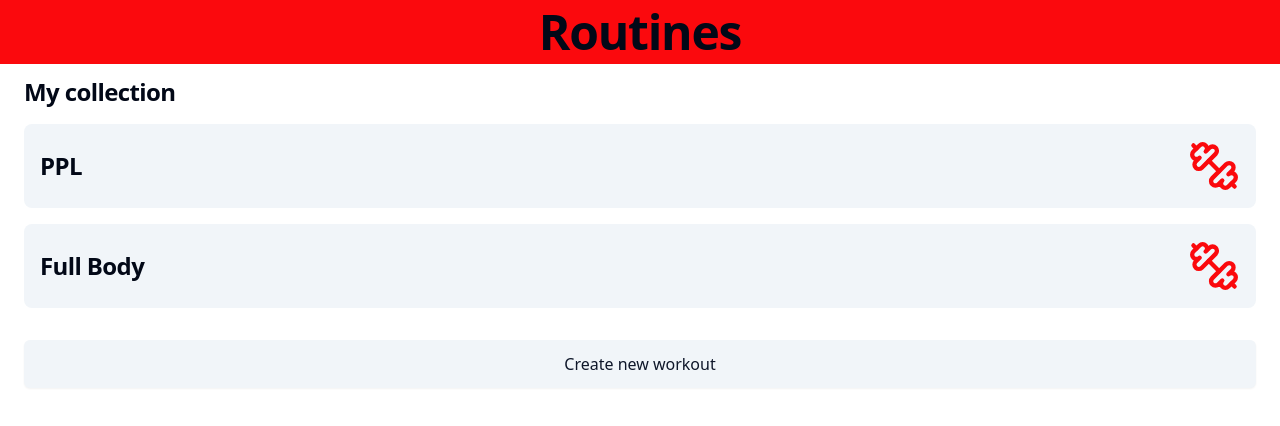
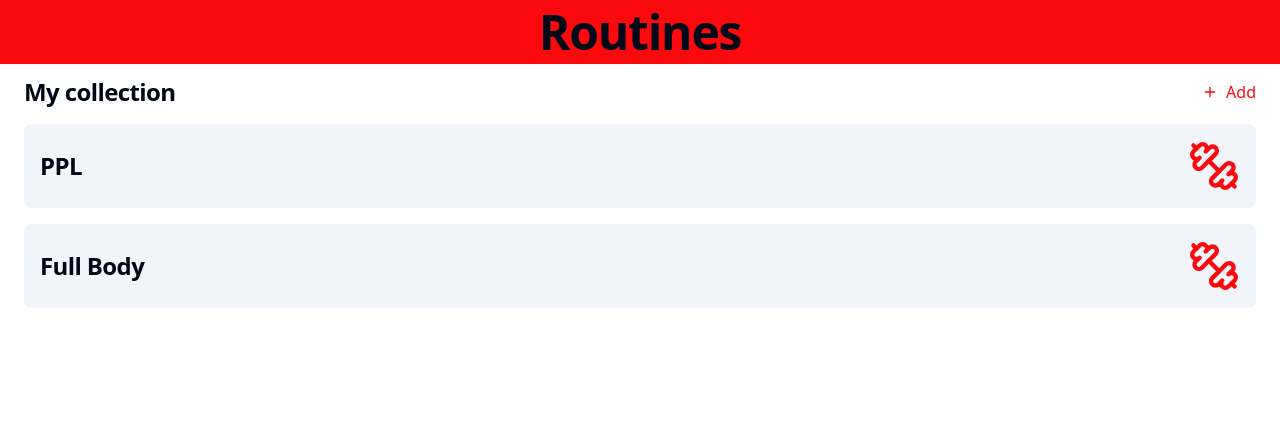
Before and after one commit to ivomiyashiro/gymtrack, a React (Vite) app in the folder apps/web/: page /routines in a window 1280 px wide. Shown: the top 426 px of the page. Built offline with nearby package versions, Linux system fonts and the light colour scheme.

Commit message:
fix: change ui in routines page

```diff
--- a/apps/web/src/components/cards/routine-card.tsx
+++ b/apps/web/src/components/cards/routine-card.tsx
@@ -5,14 +5,18 @@ import { Routine } from "@/types";
 
 import { Card, TypographyH3 } from "@/components";
 
-export const RoutineCard = ({ routine }: { routine: Routine }) => {
+export const RoutineCard = ({
+  routine,
+  onEdit,
+  onDelete,
+}: {
+  routine: Routine;
+  onDelete: (routineId: number) => void;
+  onEdit: (routine: Routine) => void;
+}) => {
   const navigate = useNavigate();
 
   const handleClick = () => navigate(`/routines/${routine.routineId}/workouts`);
-
-  const handleEdit = () => navigate(`/routines/${routine.routineId}/edit`);
-
-  const handleDelete = () => alert("Delete");
 
   return (
     <Card
@@ -20,8 +24,8 @@ export const RoutineCard = ({ routine }: { routine: Routine }) => {
       allowDeleting={true}
       allowEditing={true}
       onClick={handleClick}
-      onEdit={handleEdit}
-      onDelete={handleDelete}
+      onDelete={() => onDelete(routine.routineId)}
+      onEdit={() => onEdit(routine)}
     >
       <TypographyH3>{routine.name}</TypographyH3>
       <DumbbellIcon className="text-primary" size={52} />
--- a/apps/web/src/router/index.tsx
+++ b/apps/web/src/router/index.tsx
@@ -1,24 +1,18 @@
 import { Route, Routes } from "react-router";
-
-import RoutinesPage from "@/router/routines/page";
-import NewRoutine from "@/router/routines/new/page";
-import EditRoutine from "@/router/routines/[routineId]/edit/page";
 
 import WorkoutsPage from "@/router/routines/[routineId]/workouts/page";
 import NewWorkout from "@/router/routines/[routineId]/workouts/new/page";
 import EditWorkout from "@/router/routines/[routineId]/workouts/[workoutId]/edit/page";
 import WorkoutPage from "@/router/routines/[routineId]/workouts/[workoutId]/page";
 
-import { ExcercisePage } from "@/router/pages";
+import { ExcercisePage, RoutinesPage } from "@/router/pages";
 
 const Router = () => {
   return (
     <Routes>
       <Route path="routines">
         <Route index element={<RoutinesPage />} />
-        <Route path="new" element={<NewRoutine />} />
         <Route path=":routineId">
-          <Route path="edit" element={<EditRoutine />} />
           <Route path="workouts">
             <Route index element={<WorkoutsPage />} />
             <Route path="new" element={<NewWorkout />} />
--- a/apps/web/src/router/pages/index.ts
+++ b/apps/web/src/router/pages/index.ts
@@ -1 +1,2 @@
 export { default as ExcercisePage } from "./excercise/page";
+export { default as RoutinesPage } from "./routines/page";
--- /dev/null
+++ b/apps/web/src/router/pages/routines/page.tsx
@@ -0,0 +1,46 @@
+import { useRef, useState } from "react";
+
+import { Routine } from "@/types";
+
+import { PageLayout } from "@/layouts";
+import { RoutineCard, TypographyH3 } from "@/components";
+import { RoutineDrawer } from "./routine-drawer";
+
+import data from "@/data/routines.json";
+
+const RoutinesPage = () => {
+  const { routines } = data;
+  const openDrawerButtonRef = useRef<HTMLButtonElement>(null);
+  const [selectedRoutine, setSelectedRoutine] = useState<Routine>();
+
+  const handleDeleteRoutine = (routineId: number) =>
+    alert(`Delete ${routineId}`);
+
+  const handleEditRoutine = (routine: Routine) => {
+    setSelectedRoutine(routine);
+    openDrawerButtonRef.current?.click();
+  };
+
+  return (
+    <PageLayout title="Routines" showPrevButton={false}>
+      <div className="flex justify-between">
+        <TypographyH3>My collection</TypographyH3>
+        <RoutineDrawer ref={openDrawerButtonRef} routine={selectedRoutine} />
+      </div>
+      <div className="my-4 flex flex-col gap-8">
+        <div className="flex flex-col gap-4">
+          {routines.map((routine) => (
+            <RoutineCard
+              key={routine.routineId}
+              routine={routine as unknown as Routine}
+              onEdit={handleEditRoutine}
+              onDelete={handleDeleteRoutine}
+            />
+          ))}
+        </div>
+      </div>
+    </PageLayout>
+  );
+};
+
+export default RoutinesPage;
--- /dev/null
+++ b/apps/web/src/router/pages/routines/routine-drawer.tsx
@@ -0,0 +1,60 @@
+import { forwardRef } from "react";
+import { PlusIcon } from "lucide-react";
+
+import { Routine } from "@/types";
+import {
+  Button,
+  Drawer,
+  DrawerClose,
+  DrawerContent,
+  DrawerDescription,
+  DrawerFooter,
+  DrawerHeader,
+  DrawerTitle,
+  DrawerTrigger,
+  Input,
+  Label,
+  Textarea,
+} from "@/components";
+
+export const RoutineDrawer = forwardRef<
+  HTMLButtonElement,
+  { routine?: Routine }
+>(({ routine }, ref) => {
+  return (
+    <Drawer>
+      <DrawerTrigger ref={ref} className="flex items-center gap-2 text-primary">
+        <PlusIcon className="size-4" />
+        Add
+      </DrawerTrigger>
+      <DrawerContent>
+        <DrawerHeader>
+          <DrawerTitle className="text-muted-foreground">
+            {routine ? "Edit routine" : "Create routine"}
+          </DrawerTitle>
+          <DrawerDescription></DrawerDescription>
+          <div className="mt-6 flex flex-col gap-4 text-left">
+            <div className="flex flex-col gap-2">
+              <Label>Name</Label>
+              <Input
+                type="text"
+                defaultValue={routine?.name}
+                placeholder="Ex: Hypertrophy workout"
+              />
+            </div>
+            <div className="flex flex-col gap-2">
+              <Label>Description</Label>
+              <Textarea defaultValue={routine?.description} className="h-28" />
+            </div>
+          </div>
+        </DrawerHeader>
+        <DrawerFooter>
+          <Button>Save routine</Button>
+          <DrawerClose className="sr-only" />
+        </DrawerFooter>
+      </DrawerContent>
+    </Drawer>
+  );
+});
+
+RoutineDrawer.displayName = "RoutineDrawer";
--- a/apps/web/src/router/routines/new/page.tsx
+++ /dev/null
@@ -1,22 +0,0 @@
-import { useNavigate } from "react-router";
-import { RoutineForm, TypographyH3 } from "@/components";
-
-const NewRoutine = () => {
-  const navigate = useNavigate();
-
-  const handleCancel = () => navigate("/routines");
-
-  const handleSubmit = (e: React.FormEvent<HTMLFormElement>) => {
-    e.preventDefault();
-    navigate("/routines");
-  };
-
-  return (
-    <div className="h-full content-center">
-      <TypographyH3>Create new workout</TypographyH3>
-      <RoutineForm onCancel={handleCancel} onSubmit={handleSubmit} />
-    </div>
-  );
-};
-
-export default NewRoutine;
--- a/apps/web/src/router/routines/page.tsx
+++ /dev/null
@@ -1,38 +0,0 @@
-import { useNavigate } from "react-router";
-
-import { Routine } from "@/types";
-
-import { PageLayout } from "@/layouts";
-import { Button, RoutineCard, TypographyH3 } from "@/components";
-
-import data from "@/data/routines.json";
-
-const RoutinesPage = () => {
-  const navigate = useNavigate();
-  const { routines } = data;
-
-  return (
-    <PageLayout title="Routines" showPrevButton={false}>
-      <TypographyH3>My collection</TypographyH3>
-      <div className="my-4 flex flex-col gap-8">
-        <div className="flex flex-col gap-4">
-          {routines.map((routine) => (
-            <RoutineCard
-              key={routine.routineId}
-              routine={routine as unknown as Routine}
-            />
-          ))}
-        </div>
-        <Button
-          variant="secondary"
-          className="w-full"
-          onClick={() => navigate("/routines/new")}
-        >
-          Create new workout
-        </Button>
-      </div>
-    </PageLayout>
-  );
-};
-
-export default RoutinesPage;
```
